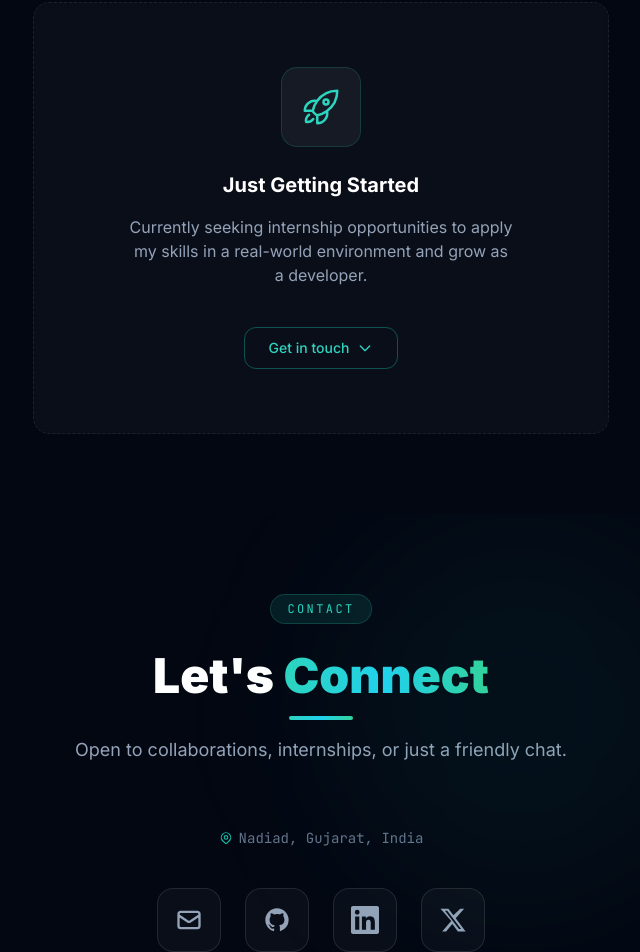
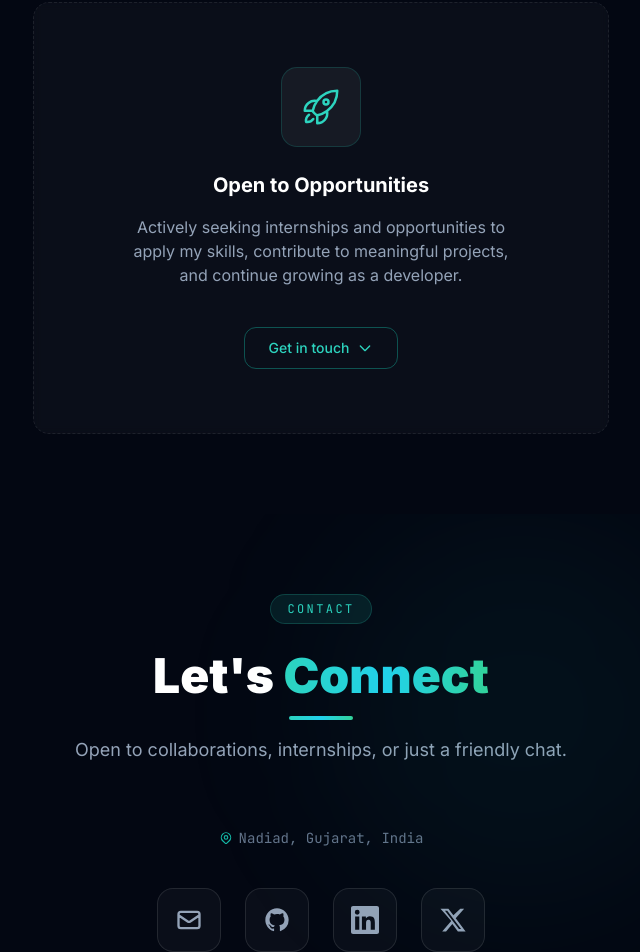
Before and after one commit to KRISHTI2503/portfolio, a React (Vite) app: page / in a window 1280 px wide. Shown: the part 5474-6426 px from the top of the page, without its empty margins (319-959 px from the left). Built offline with nearby package versions, Linux system fonts and the light colour scheme.

Commit message:
Update Work Experience section text for professional tone

```diff
--- a/src/components/WorkExperience.jsx
+++ b/src/components/WorkExperience.jsx
@@ -25,10 +25,10 @@ export default function WorkExperience() {
               </div>
             </div>
             <h3 className="text-white font-bold text-lg sm:text-xl mb-4">
-              Just Getting Started
+              Open to Opportunities
             </h3>
             <p className="text-slate-400 text-sm sm:text-base leading-relaxed max-w-sm mx-auto mb-10">
-              Currently seeking internship opportunities to apply my skills in a real-world environment and grow as a developer.
+              Actively seeking internships and opportunities to apply my skills, contribute to meaningful projects, and continue growing as a developer.
             </p>
             <a
               href="#contact"
```
